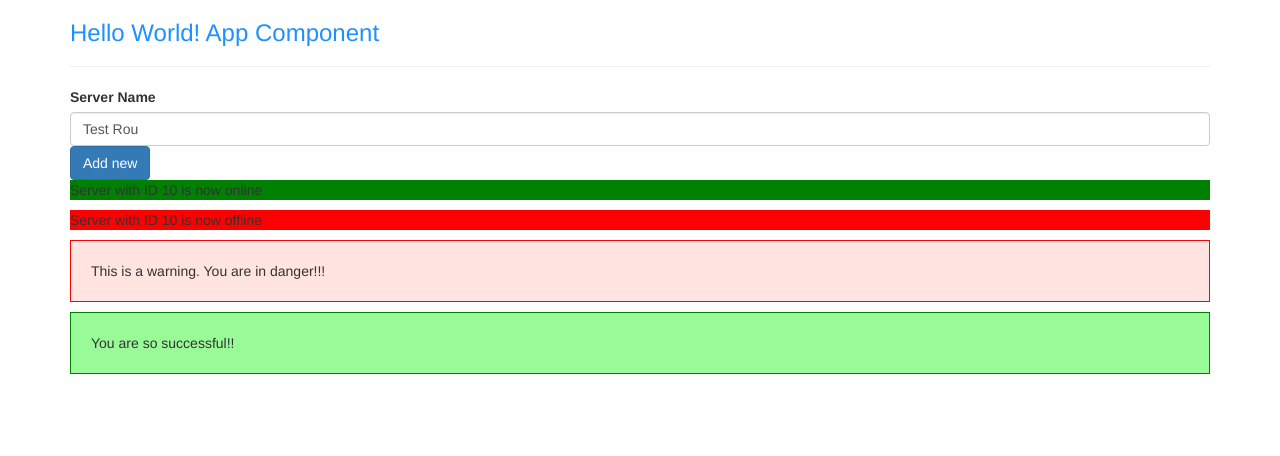
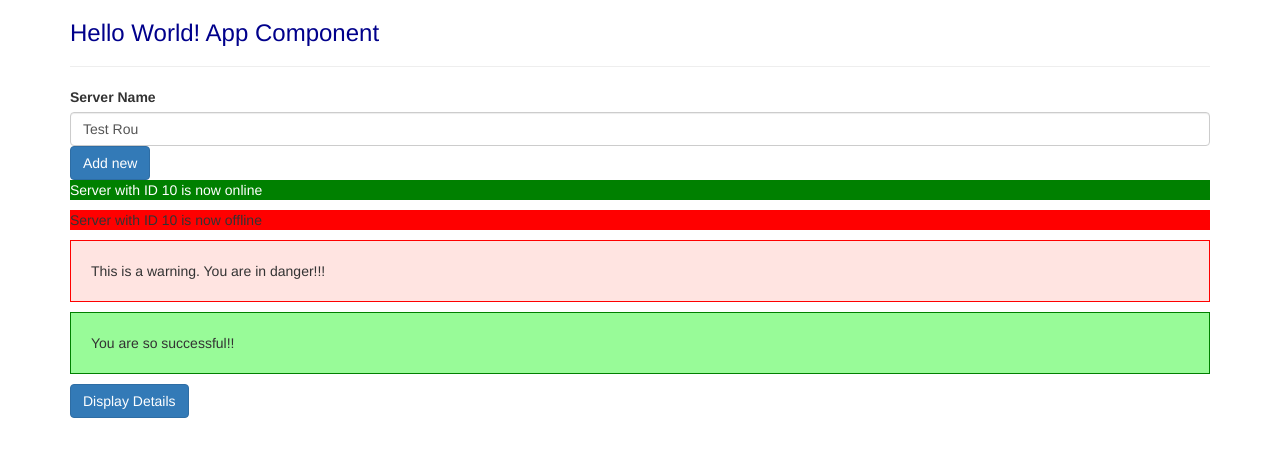
Before and after one commit to TheodoraFragkouli/angular7, an Angular app: page / in a window 1280 px wide. Shown: the top 456 px of the page. Built offline with nearby package versions, Linux system fonts and the light colour scheme.

Commit message:
section2: end

```diff
--- a/src/app/app.component.css
+++ b/src/app/app.component.css
@@ -1,3 +1,7 @@
 h3 {
   color: darkblue;
 }
+
+.white-text {
+  color: white;
+}
--- a/src/app/app.component.html
+++ b/src/app/app.component.html
@@ -8,4 +8,11 @@
       <app-success-alert></app-success-alert>
     </div>
   </div>
+  <button class="btn btn-primary" (click)="onToggleDisplay()">Display Details</button>
+  <p *ngIf="showSecret">Secret Password = tuna</p>
+  <div *ngFor="let logItem of log; let i = index"
+  [ngStyle] ="{backgroundColor: i >= 4 ? 'blue' : 'transparent'}"
+  [ngClass]="{'white-text': i >= 4}">
+    {{logItem}}
+  </div>
 </div>
--- a/src/app/app.component.ts
+++ b/src/app/app.component.ts
@@ -3,13 +3,22 @@ import { Component } from '@angular/core';
 @Component({
   selector: 'app-root',
   templateUrl: './app.component.html',
-  // styleUrls: ['./app.component.css']
-  styles: [`
-    h3 {
-      color: dodgerblue;
-    }
-  `]
+  styleUrls: ['./app.component.css']
+  // styles: [`
+  //   h3 {
+  //     color: dodgerblue;
+  //   }
+  // `]
 })
 export class AppComponent {
   title = 'dream-app';
+
+  showSecret = false;
+  log = []
+
+  onToggleDisplay() {
+    this.showSecret = !this.showSecret;
+    // this.log.push(this.log.length+1);
+    this.log.push(new Date());
+  }
 }
--- a/src/app/server/server.component.html
+++ b/src/app/server/server.component.html
@@ -5,6 +5,9 @@
     <title>Server component</title>
 </head>
 <body>
-<p [ngStyle]="{backgroundColor: getColor()}">Server with ID {{serverId}} is now {{getServerStatus()}}</p>
+<p [ngStyle]="{backgroundColor: getColor()}"
+[ngClass]="{online: serverStatus === 'online'}">
+  Server with ID {{serverId}} is now {{getServerStatus()}}
+</p>
 </body>
 </html>
--- a/src/app/server/server.component.ts
+++ b/src/app/server/server.component.ts
@@ -2,7 +2,12 @@ import {Component} from '@angular/core';
 
 @Component({
   selector: 'app-server',
-  templateUrl: './server.component.html'
+  templateUrl: './server.component.html',
+  styles: [`
+  .online {
+    color: white;
+  }
+  `]
 })
 export class ServerComponent {
   serverId: number= 10;
--- a/src/app/servers/servers.component.html
+++ b/src/app/servers/servers.component.html
@@ -12,5 +12,7 @@ Add new
 <!--</ng-template>-->
 <!--<p [innerText]="allowNewServer"></p>-->
 <!--<p>{{serverCreationStatus}}</p>-->
-<app-server></app-server>
-<app-server></app-server>
+
+<app-server *ngFor="let server of servers">
+
+</app-server>
--- a/src/app/servers/servers.component.ts
+++ b/src/app/servers/servers.component.ts
@@ -13,6 +13,7 @@ export class ServersComponent implements OnInit {
   serverCreationStatus = 'No server was created';
   serverName = 'Test Rou';
   serverCreated=false;
+  servers = ['TestServer', 'AnotherServer'];
 
   constructor() {
     setTimeout( () => {this.allowNewServer = true;
@@ -25,6 +26,7 @@ export class ServersComponent implements OnInit {
   onCreateServer() {
     this.serverCreated= true;
     this.serverCreationStatus = 'Server was created. Server name is ' + this.serverName;
+    this.servers.push(this.serverName);
   }
 
   onUpdateServerName($event) {
```
